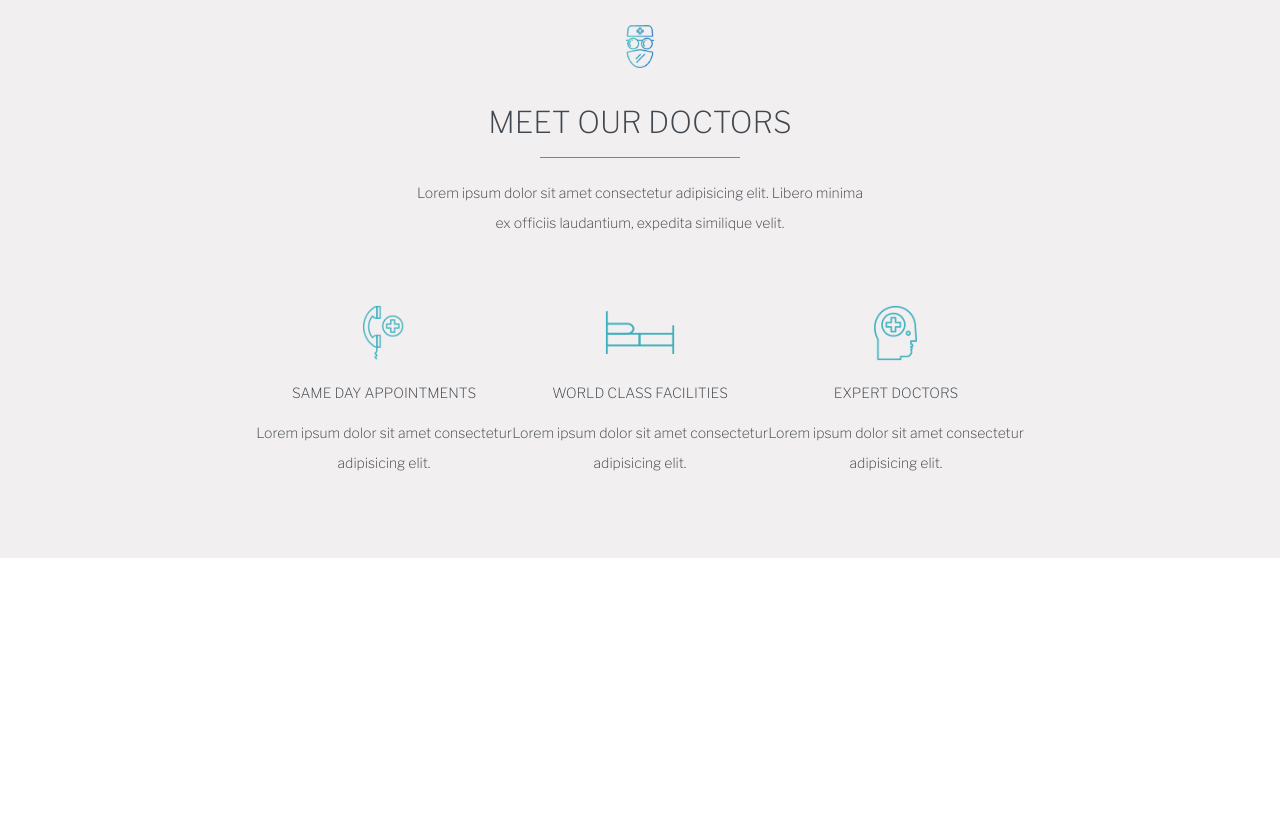
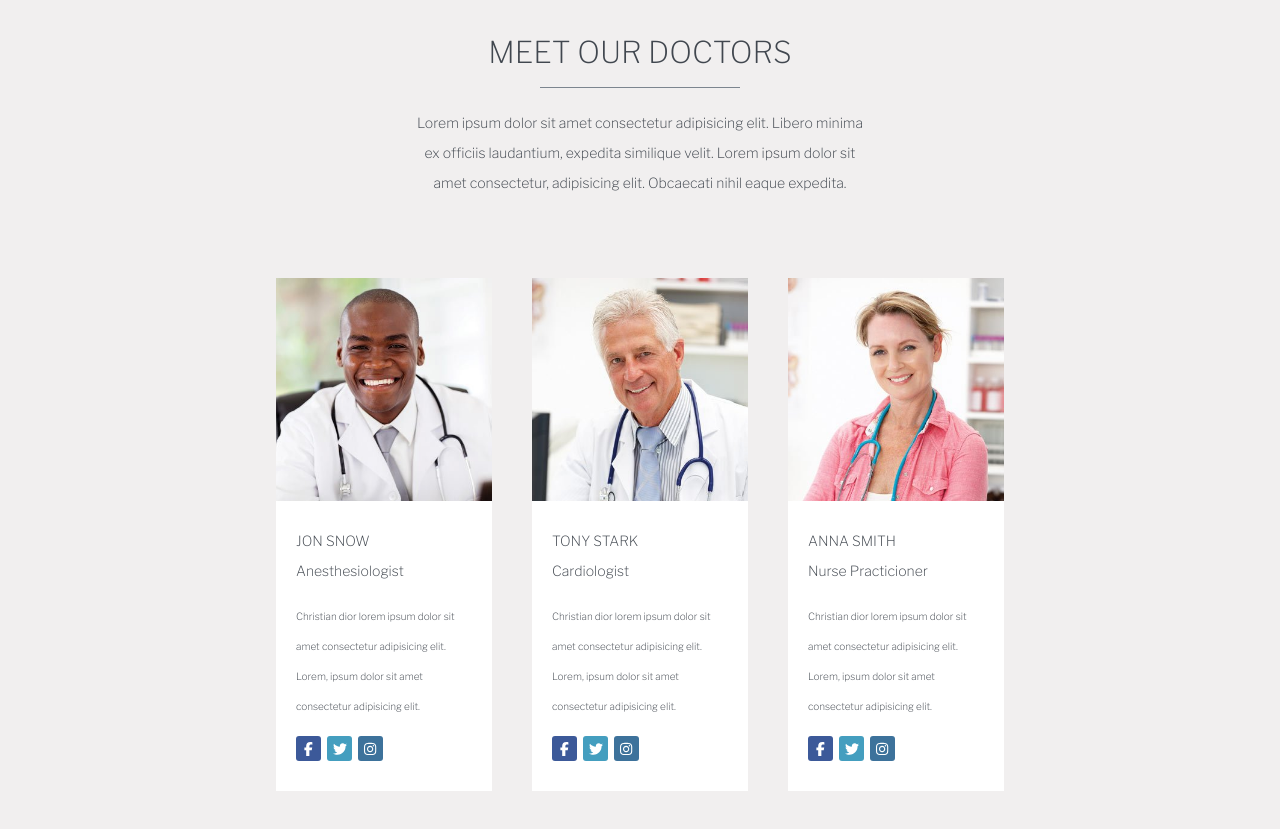
Before and after one commit to dbonafin/proj-html-vuejs, a Vue app: page / in a window 1280 px wide. Shown: the part 1293-2122 px from the top of the page. Before the commit the page ends 1851 px from the top, so only its background shows below. Built offline with nearby package versions, Linux system fonts and the light colour scheme.

Commit message:
font awesome added, doctors section component done

```diff
--- a/package.json
+++ b/package.json
@@ -8,6 +8,11 @@
     "lint": "vue-cli-service lint"
   },
   "dependencies": {
+    "@fortawesome/fontawesome-svg-core": "^6.1.1",
+    "@fortawesome/free-brands-svg-icons": "^6.1.1",
+    "@fortawesome/free-regular-svg-icons": "^6.1.1",
+    "@fortawesome/free-solid-svg-icons": "^6.1.1",
+    "@fortawesome/vue-fontawesome": "^2.0.8",
     "core-js": "^3.8.3",
     "vue": "^2.6.14"
   },
--- a/src/components/DoctorsSection.vue
+++ b/src/components/DoctorsSection.vue
@@ -3,6 +3,7 @@
     <div class="doctors-wrapper">
         <div class="small-container">
 
+            <!-- Top area of the doctors section -->
             <div class="top-area">
 
                 <img src="../assets/images/icon-5.png" alt="doctors icon">
@@ -10,40 +11,101 @@
                 <h2>meet our doctors</h2>
 
                 <p>
-                    Lorem ipsum dolor sit amet consectetur adipisicing elit. Libero minima ex officiis laudantium, expedita similique velit.
+                    Lorem ipsum dolor sit amet consectetur adipisicing elit. Libero minima ex officiis laudantium, expedita similique velit. Lorem ipsum dolor sit amet consectetur, adipisicing elit. Obcaecati nihil eaque expedita.
                 </p>
             </div>
 
+            <!-- Top area of the doctors section -->
             <div class="bottom-area">
 
-                <div>
-                    <img src="../assets/images/icon-1.png" alt="appointments icon">
+                <!-- Single doctor card infos -->
+                <div class="doctor-card">
+                    <div class="img-area">
+                        <img src="../assets/images/doctor-1.jpg" alt="doctor picture">
+                    </div>
 
-                    <h3>same day appointments</h3>
+                    <div class="txt-area">
+                        <h3>jon snow</h3>
+                        <h4>Anesthesiologist</h4>
 
                         <p>
-                    Lorem ipsum dolor sit amet consectetur adipisicing elit.
+                            Christian dior lorem ipsum dolor sit amet consectetur adipisicing elit. Lorem, ipsum dolor sit amet consectetur adipisicing elit.
                         </p>
+
+                        <div class="socials">
+                            <span class="fb-icon social-icon">
+                                <font-awesome-icon icon="fa-brands fa-facebook-f" />
+                            </span>
+
+                            <span class="twt-icon social-icon">
+                                 <font-awesome-icon icon="fa-brands fa-twitter" />
+                            </span>
+
+                             <span class="insta-icon social-icon">
+                                 <font-awesome-icon icon="fa-brands fa-instagram" />
+                            </span>
+                        </div>
+                    </div>
                 </div>
 
-               <div>
-                    <img src="../assets/images/icon-2.png" alt="facilities icon">
+                <!-- Single doctor card infos -->
+                <div class="doctor-card">
+                    <div class="img-area">
+                        <img src="../assets/images/doctor-2.jpg" alt="doctor picture">
+                    </div>
 
-                    <h3>world class facilities</h3>
+                    <div class="txt-area">
+                        <h3>tony stark</h3>
+                        <h4>Cardiologist</h4>
 
                         <p>
-                    Lorem ipsum dolor sit amet consectetur adipisicing elit.
+                            Christian dior lorem ipsum dolor sit amet consectetur adipisicing elit. Lorem, ipsum dolor sit amet consectetur adipisicing elit.
                         </p>
+
+                        <div class="socials">
+                            <span class="fb-icon social-icon">
+                                <font-awesome-icon icon="fa-brands fa-facebook-f" />
+                            </span>
+
+                            <span class="twt-icon social-icon">
+                                 <font-awesome-icon icon="fa-brands fa-twitter" />
+                            </span>
+
+                             <span class="insta-icon social-icon">
+                                 <font-awesome-icon icon="fa-brands fa-instagram" />
+                            </span>
+                        </div>
+                    </div>
                 </div>
 
-                <div>
-                    <img src="../assets/images/icon-3.png" alt="doctors icon">
+                <!-- Single doctor card infos -->
+                <div class="doctor-card">
+                    <div class="img-area">
+                        <img src="../assets/images/doctor-3.jpg" alt="doctor picture">
+                    </div>
 
-                    <h3>expert doctors</h3>
+                    <div class="txt-area">
+                        <h3>anna smith</h3>
+                        <h4>Nurse Practicioner</h4>
 
                         <p>
-                    Lorem ipsum dolor sit amet consectetur adipisicing elit.
+                            Christian dior lorem ipsum dolor sit amet consectetur adipisicing elit. Lorem, ipsum dolor sit amet consectetur adipisicing elit.
                         </p>
+
+                        <div class="socials">
+                            <span class="fb-icon social-icon">
+                                <font-awesome-icon icon="fa-brands fa-facebook-f" />
+                            </span>
+
+                            <span class="twt-icon social-icon">
+                                 <font-awesome-icon icon="fa-brands fa-twitter" />
+                            </span>
+
+                             <span class="insta-icon social-icon">
+                                 <font-awesome-icon icon="fa-brands fa-instagram" />
+                            </span>
+                        </div>
+                    </div>
                 </div>
 
             </div>
@@ -55,8 +117,9 @@
 
 <script>
 
+
     export default {
-        name: 'DoctorsSection'
+        name: 'DoctorsSection',
     }
 
 </script>
@@ -94,13 +157,28 @@
         .bottom-area {
             display: flex;
             margin-top: 60px;
-            text-align: center;
+            .doctor-card {
+                padding: 20px;
                 img {
-                width: 70px;
+                    display: block;
                 }
+                .txt-area {
+                    padding: 25px 20px;
+                    background-color: $bg-main-color;
                     h3 {
                         text-transform: uppercase;
-                margin-bottom: 10px;
+                    }
+                    p {
+                        font-size: 10px;
+                        margin: 15px 0;
+                    }
+                    .socials {
+                        svg {
+                        font-size: 14px;
+                        vertical-align: middle;
+                        }
+                    }
+                    }
                 }
             }
         }
--- a/src/components/PageHeader.vue
+++ b/src/components/PageHeader.vue
@@ -28,7 +28,7 @@
     <!-- Jumbotron area -->
     <div class="jumbotron">
       <h2>
-        Caring <span class="main-color-text">For Life</span>
+        Caring<span class="main-color-text">For Life</span>
       </h2>
 
       <p>{{ introMessage }}</p>
@@ -64,7 +64,7 @@ export default {
     color: $txt-secondary-color;
     background-size: cover;
     background-image: url('../assets/images/header-image-homepage.jpg');
-    height: 690px;
+    height: 620px;
     .top-header {
       display: flex;
       justify-content: space-between;
@@ -96,8 +96,12 @@ export default {
     .jumbotron {
       width: 33%;
       position: absolute;
-      top: 245px;
-      left: 390px;
+      top: 220px;
+      left: 335px;
+      :last-child {
+        transform: rotateX(40deg);
+        padding: 8px 15px;
+      }
       h2 {
         font-size: 50px;
         span {
@@ -105,7 +109,8 @@ export default {
         }
       }
       p {
-        margin: 20px 0;
+        margin-top: 20px;
+        margin-bottom: 10px;
       }
     }
     .color-btn {
--- a/src/main.js
+++ b/src/main.js
@@ -1,5 +1,12 @@
 import Vue from 'vue'
 import App from './App.vue'
+
+import { library } from '@fortawesome/fontawesome-svg-core'
+import { FontAwesomeIcon } from '@fortawesome/vue-fontawesome'
+import { faFacebookF, faInstagram, faTwitter } from '@fortawesome/free-brands-svg-icons'
+library.add(faFacebookF, faTwitter, faInstagram)
+
+Vue.component('font-awesome-icon', FontAwesomeIcon)
 
 Vue.config.productionTip = false
 
--- a/src/style/common.scss
+++ b/src/style/common.scss
@@ -54,3 +54,32 @@ span a {
     text-decoration: none;
     color: inherit;
 }
+
+// Social media icons
+.social-icon {
+    border-radius: 3px;
+    display: inline-flex;
+    width: 25px;
+    height: 25px;
+    justify-content: center;
+    align-items: center;
+    margin-right: 6px;
+}
+
+.fb-icon {
+    background-color: #3c5999;
+}
+
+.twt-icon {
+    background-color: #449ebf;
+}
+
+.insta-icon {
+    background-color: #3d729b;
+}
+
+.fa-facebook-f,
+.fa-twitter,
+.fa-instagram {
+    color: $bg-main-color;
+}
```
Also changed, not shown: 1 other file (tests, documents, lock files or other folders). Lines whose indentation alone changed are shown as unchanged.
